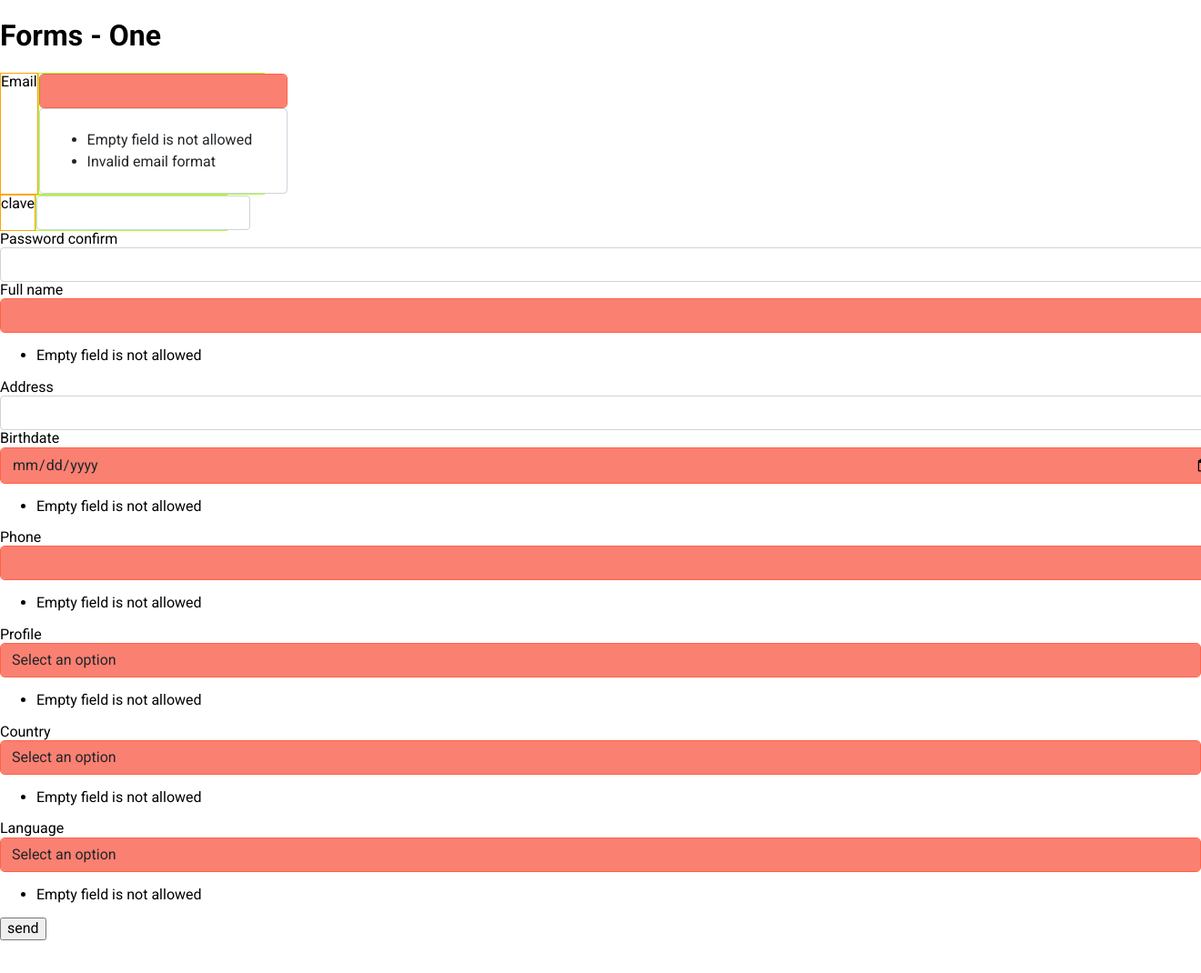
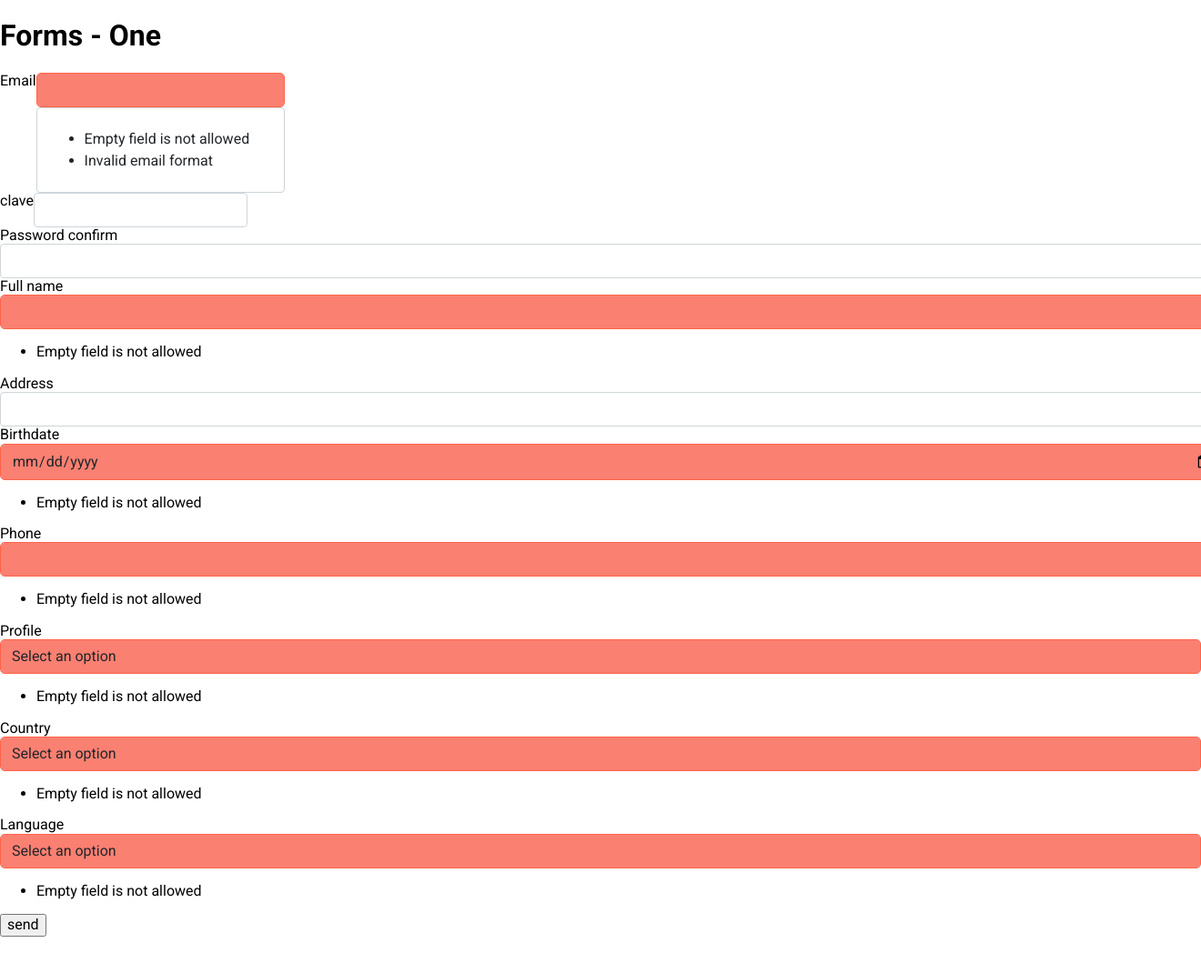
Before and after one commit to eacevedof/prj_css, a PHP site: page / in a window 1320 px wide; the page is wider, and only the part inside the window is pictured. Shown: that part at 91% size. After the commit the page ends 1030 px from the top of that part, so only its background shows below. Run offline with PHP 8.4, Linux system fonts and the light colour scheme.

Commit message:
form con grid

```diff
--- a/forms/one/index.html
+++ b/forms/one/index.html
@@ -13,11 +13,14 @@
 <main>
   <div class="form-wrapper">
     <form>
+
       <div class="fm-field-group">
+
         <label for="email" class="fg-label">Email</label>
-        <div id="field-email" class="fg-input">
+
+        <div id="fg-email" class="fg-input">
           <input type="email" id="email" class="ui-input ui-input-error">
-          <div approle="field-error" class="ui-input fg-error">
+          <div class="ui-input fg-error" approle="field-error">
             <ul><li>Empty field is not allowed</li><li>Invalid email format</li></ul>
           </div>
         </div>
--- a/forms/one/style.css
+++ b/forms/one/style.css
@@ -15,14 +15,6 @@ body {
   border: 1px solid var(--main-white);
 }
 
-form .fm-field-group {
-  display: grid;
-  grid-template-columns: repeat(auto-fit, minmax(0,max-content));
-  grid-template-areas:
-    "fg-label fg-input"
-    "         fg-error"
-  ;
-}
 
 form .ui-input {
   width: 100%;
@@ -45,24 +37,28 @@ form .ui-input-error {
   background-color: salmon;
 }
 
-
-.fm-field-group.fg-row {
-
+form .fm-field-group {
+  display: grid;
+  grid-template-columns: repeat(auto-fit, minmax(0,max-content));
+  grid-template-areas:
+    "fg-label fg-input"
+    "         fg-error"
+  ;
 }
 
 .fg-label {
   grid-area: "fg-label";
-  border: 1px solid orange;
+  //border: 1px solid orange;
 }
 
 .fg-input {
   grid-area: "fg-input";
-  border: 1px solid greenyellow;
+  //border: 1px solid greenyellow;
 }
 
 .fg-error {
   grid-area: "fg-error";
-  border: 1px solid purple;
+  //border: 1px solid purple;
 }
 
 
```
